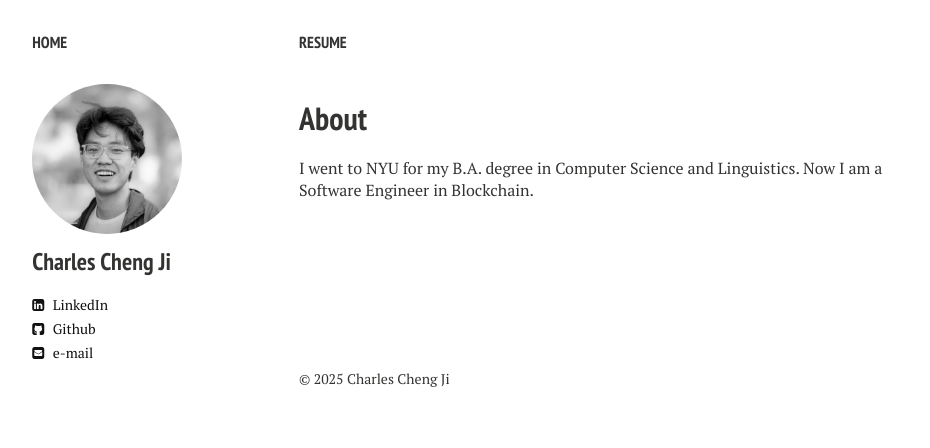
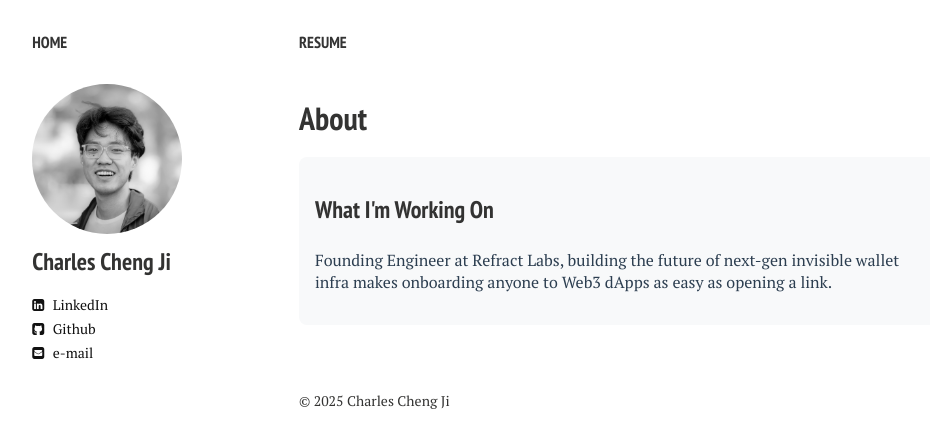
Before and after one commit to szcharlesji/szcharlesji.github.io, a Jekyll site: the page built from index.md, in a window 1280 px wide. Shown: the top 448 px of the page, without its empty margins (21-951 px from the left). Built offline with Jekyll 4.4.1, drawn with Linux system fonts in a browser that asks for light colours; nearby versions of some CDN libraries.

Commit message:
format and update home

```diff
--- a/index.md
+++ b/index.md
@@ -3,6 +3,24 @@ layout: home2
 title: About
 ---
 
-<p>
-    I went to NYU for my B.A. degree in Computer Science and Linguistics. Now I am a Software Engineer in Blockchain.
-</p>
+<div class="intro-section">
+    <h3>What I'm Working On</h3>
+    <p class="highlight-text">
+        Founding Engineer at Refract Labs, building the future of next-gen invisible wallet infra makes onboarding anyone to Web3 dApps as easy as opening a link.
+    </p>
+</div>
+
+<style>
+.intro-section {
+    margin-bottom: 2em;
+    padding: 1em;
+    border-radius: 8px;
+    background: #f8f9fa;
+}
+
+.highlight-text {
+    font-size: 1em;
+    color: #2c3e50;
+    margin: 1em 0;
+}
+</style>
```
Also changed, not shown: resume.md (+5 -4 lines).
